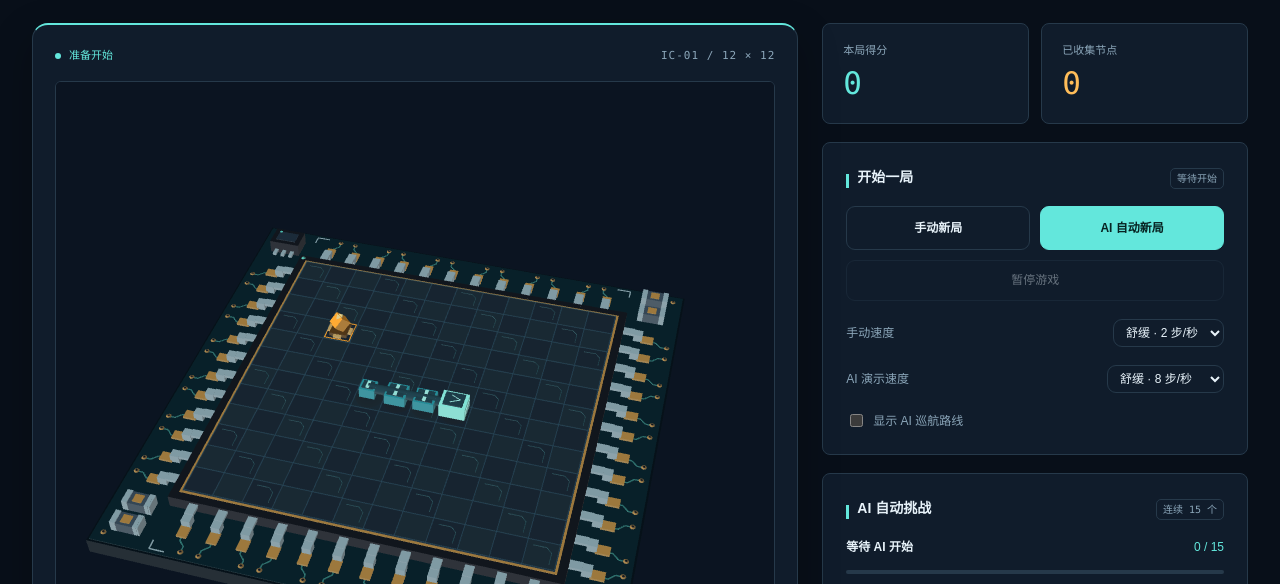
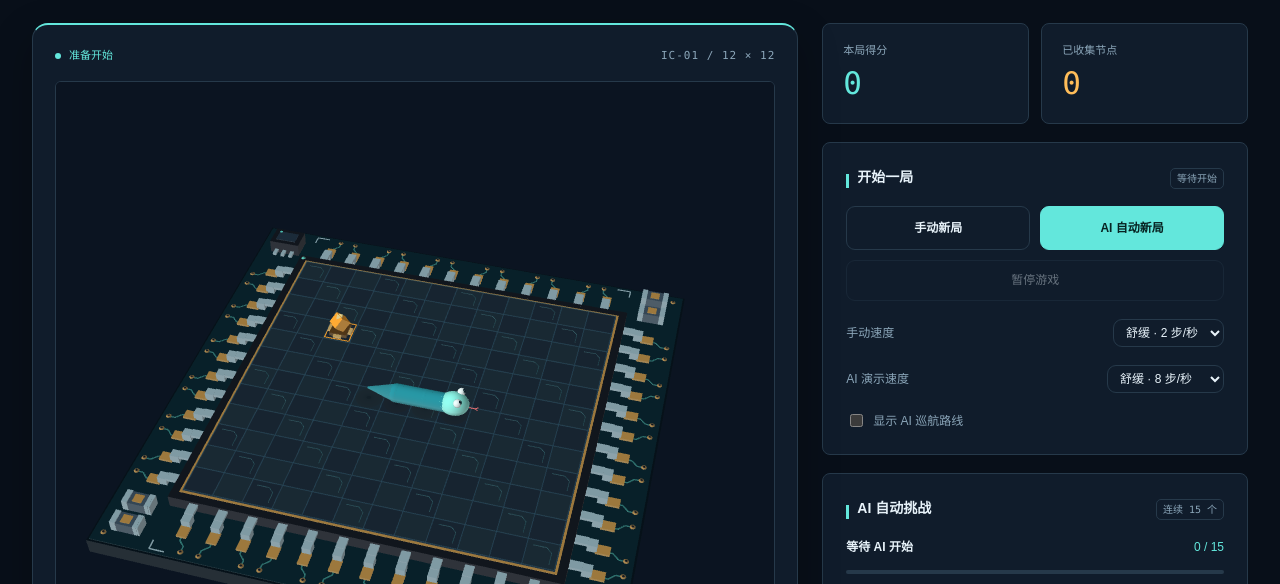
Before and after one commit to ANDY-bit-sys/kaohe, a plain HTML site: page snake.html in a window 1280 px wide. Shown: the part 203-787 px from the top of the page. Drawn offline with Linux system fonts and the light colour scheme.

Commit message:
fix: give the chip snake a smooth body and tapered tail

```diff
--- a/snake.html
+++ b/snake.html
@@ -279,9 +279,9 @@
     for(let y=0;y<rows;y++) for(let x=0;x<columns;x++) { const a=y*(columns+1)+x,b=a+columns+1; indices.push(a,a+1,b,b,a+1,b+1); }
     return makeMesh(positions,normals,indices);
   }
-  function cylinderMesh(sides=18) {
+  function cylinderMesh(sides=18, endRadius=1) {
     const positions=[],normals=[],indices=[];
-    for(let y=0;y<2;y++) for(let i=0;i<=sides;i++) { const a=i/sides*Math.PI*2,x=Math.cos(a),z=Math.sin(a); positions.push(x,y-.5,z); normals.push(x,0,z); }
+    for(let y=0;y<2;y++) for(let i=0;i<=sides;i++) { const a=i/sides*Math.PI*2,x=Math.cos(a),z=Math.sin(a),r=y?endRadius:1; positions.push(x*r,y-.5,z*r); normals.push(x,1-endRadius,z); }
     for(let i=0;i<sides;i++) { const a=i,b=i+sides+1; indices.push(a,b,a+1,b,b+1,a+1); }
     return makeMesh(positions,normals,indices);
   }
@@ -290,7 +290,7 @@
     const p=[],n=[],i=[]; const faces=[[[0,1,0],[-1,.5,-1],[1,.5,-1],[1,.5,1],[-1,.5,1]],[[0,-1,0],[-1,-.5,1],[1,-.5,1],[1,-.5,-1],[-1,-.5,-1]],[[1,0,0],[1,-.5,-1],[1,-.5,1],[1,.5,1],[1,.5,-1]],[[-1,0,0],[-1,-.5,1],[-1,-.5,-1],[-1,.5,-1],[-1,.5,1]],[[0,0,1],[-1,-.5,1],[-1,.5,1],[1,.5,1],[1,-.5,1]],[[0,0,-1],[1,-.5,-1],[1,.5,-1],[-1,.5,-1],[-1,-.5,-1]]];
     faces.forEach((f,k)=>{ const base=k*4; for(let q=1;q<5;q++){p.push(...f[q]);n.push(...f[0]);} i.push(base,base+2,base+1,base,base+3,base+2); }); return makeMesh(p,n,i);
   }
-  const sphere=sphereMesh(), cylinder=cylinderMesh(), cube=cubeMesh();
+  const sphere=sphereMesh(), cylinder=cylinderMesh(), taper=cylinderMesh(24,.12), cube=cubeMesh();
   function cssColor(value, alpha=1) {
     let hex=value.trim(); if(hex[0]==='#'){ if(hex.length===4) hex='#'+[1,2,3].map(i=>hex[i]+hex[i]).join(''); return [parseInt(hex.slice(1,3),16)/255,parseInt(hex.slice(3,5),16)/255,parseInt(hex.slice(5,7),16)/255,alpha]; }
     const nums=(hex.match(/[\d.]+/g)||[0,0,0]).map(Number); return [nums[0]/255,nums[1]/255,nums[2]/255,alpha];
@@ -306,9 +306,10 @@
     gl.deleteBuffer(mesh.position); gl.deleteBuffer(mesh.normal); gl.deleteBuffer(mesh.index);
   }
   function world(p) { return [p.x-(game.size-1)/2, p.y-(game.size-1)/2]; }
-  function connector(a,b,r,color) {
+  function connector(a,b,r,color,mesh=cylinder) {
     const [ax,az]=world(a),[bx,bz]=world(b),dx=bx-ax,dz=bz-az,length=Math.hypot(dx,dz),yaw=Math.atan2(dz,dx);
-    const model=compose(M.translate((ax+bx)/2,.56,(az+bz)/2),M.rotateY(-yaw),M.rotateZ(Math.PI/2),M.scale(r,length,r)); drawMesh(cylinder,model,color);
+    // Local +Y points toward a; a tapered segment therefore narrows toward a.
+    const model=compose(M.translate((ax+bx)/2,.56,(az+bz)/2),M.rotateY(-yaw),M.rotateZ(Math.PI/2),M.scale(r,length,r)); drawMesh(mesh,model,color);
   }
   // All scenery stays outside the 12 x 12 play area, or below the moving snake.
   // Cube dimensions are half-width, full-height, half-depth in this mesh.
@@ -417,22 +418,28 @@
       box(x,.49,z,.09,.62,.09,[1,.91,.59,1]);
       lineMesh([[x-.46,.075,z-.46],[x+.46,.075,z-.46],[x+.46,.075,z+.46],[x-.46,.075,z+.46]],amber,true);
     }
-    const bodyColor=cssColor(colors.body),spotColor=cssColor(colors.spot),metal=[.13,.27,.32,1];
-    for(let i=1;i<game.snake.length;i++) connector(game.snake[i-1],game.snake[i],.17,metal);
-    for(let i=game.snake.length-1;i>=1;i--) {
-      const [x,z]=world(game.snake[i]),prev=game.snake[i-1];
-      const yaw=-Math.atan2(prev.y-game.snake[i].y,prev.x-game.snake[i].x),tail=i===game.snake.length-1;
-      box(x,.48,z,tail?.27:.36,.38,tail?.25:.34,bodyColor,yaw);
-      box(x,.68,z,tail?.2:.29,.04,tail?.18:.27,metal,yaw);
-      box(x,.708,z,.06,.018,tail?.17:.26,spotColor,yaw);
+    const bodyColor=cssColor(colors.body),tailIndex=game.snake.length-1;
+    // Equal-radius tubes and rounded joints make one continuous body, not separate blocks.
+    for(let i=1;i<game.snake.length;i++) {
+      if(i===tailIndex) connector(game.snake[i],game.snake[i-1],.33,bodyColor,taper);
+      else connector(game.snake[i-1],game.snake[i],.33,bodyColor);
     }
-    // The front visor and chevron identify the head and its direction on both themes.
+    for(let i=tailIndex;i>=1;i--) {
+      const [x,z]=world(game.snake[i]),r=i===tailIndex?.04:.33;
+      drawMesh(sphere,compose(M.translate(x,.56,z),M.scale(r,r,r)),bodyColor);
+    }
     const head=game.snake[0],d=game.direction,[hx,hz]=world(head),yaw=-Math.atan2(d.y,d.x);
-    box(hx,.51,hz,.45,.5,.38,cssColor(colors.head),yaw);
-    box(hx,.777,hz,.34,.045,.30,metal,yaw);
-    box(hx+d.x*.455,.55,hz+d.y*.455,.02,.18,.27,spotColor,yaw);
     const forward=[d.x,d.y],side=[-d.y,d.x];
-    lineMesh([-1,0,1].map((s,i)=>[hx+forward[0]*(i===1?.21:-.12)+side[0]*s*.17,.81,hz+forward[1]*(i===1?.21:-.12)+side[1]*s*.17]),spotColor);
+    drawMesh(sphere,compose(M.translate(hx,.60,hz),M.rotateY(yaw),M.scale(.52,.40,.43)),cssColor(colors.head));
+    for(const s of [-1,1]) {
+      const ex=hx+d.x*.17+side[0]*s*.28,ez=hz+d.y*.17+side[1]*s*.28;
+      drawMesh(sphere,compose(M.translate(ex,.91,ez),M.scale(.14,.15,.14)),[.94,1,1,1]);
+      drawMesh(sphere,compose(M.translate(ex+d.x*.075,.96,ez+d.y*.075),M.scale(.075,.085,.075)),cssColor(colors.eye));
+    }
+    // A short forked tongue reinforces the snake silhouette without obscuring the next cell.
+    const root=[hx+d.x*.45,.54,hz+d.y*.45],tip=[hx+d.x*.72,.54,hz+d.y*.72];
+    lineMesh([root,tip],[1,.48,.49,1]);
+    for(const s of [-1,1]) lineMesh([tip,[tip[0]+d.x*.1+side[0]*s*.07,.54,tip[2]+d.y*.1+side[1]*s*.07]],[1,.48,.49,1]);
   }
   function sync() {
     const ai = game.mode === 'ai';
```
Also changed, not shown: 1 other file.
